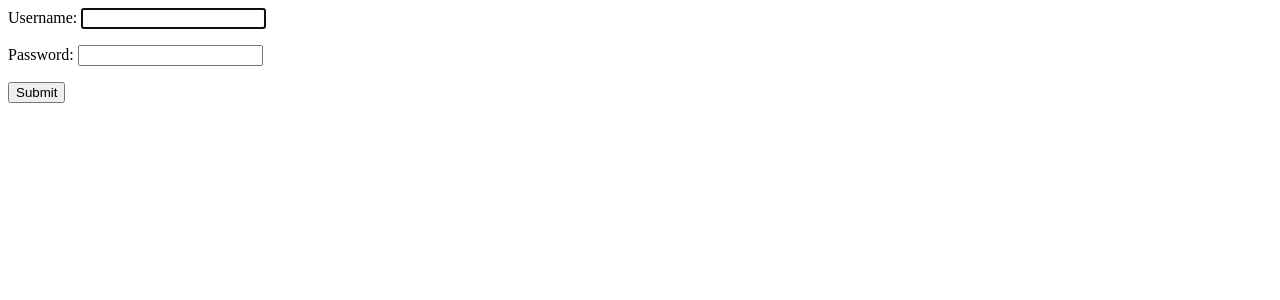
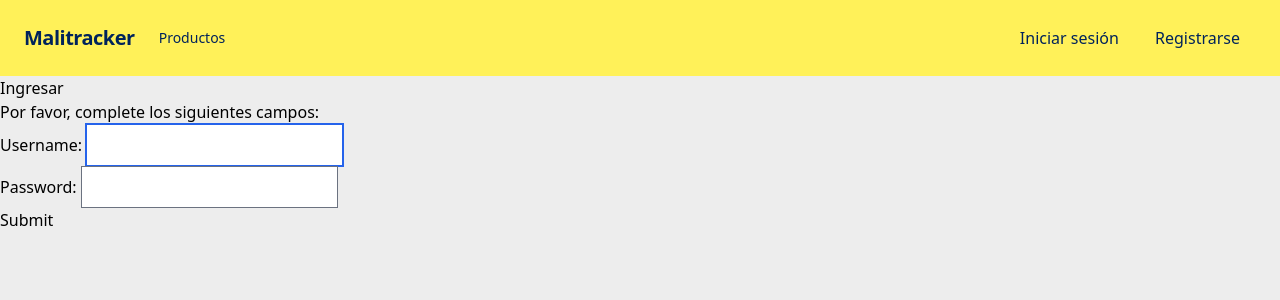
Before and after one commit to kuronosu/malitracker, a Django app: page /accounts/login/ in a window 1280 px wide. Shown: the top 300 px of the page. Run offline with Django 4.2, Linux system fonts and the light colour scheme; some libraries are stand-ins or nearby versions.

Commit message:
login extends template

```diff
--- a/accounts/templates/accounts/login.html
+++ b/accounts/templates/accounts/login.html
@@ -1,5 +1,11 @@
-<form method='POST'>
-{% csrf_token %}
-{{ form.as_p }}
-<input type='submit' value='Submit' />
-</form>
+{% extends "base.html" %} {% block content %}
+<div>
+  <h1>Ingresar</h1>
+  <p>Por favor, complete los siguientes campos:</p>
+
+  <form method="POST">
+    {% csrf_token %} {{ form.as_p }}
+    <input type="submit" value="Submit" />
+  </form>
+</div>
+{% endblock %}
```
